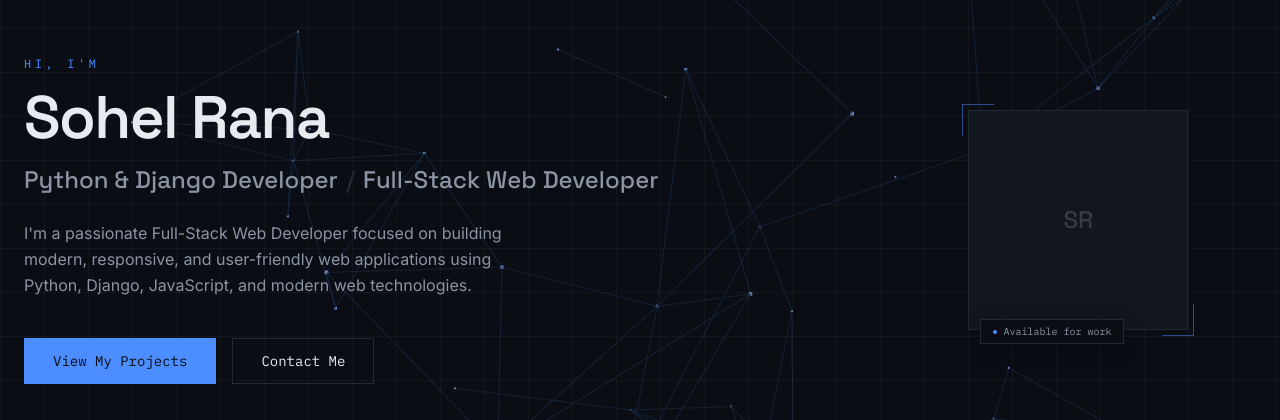
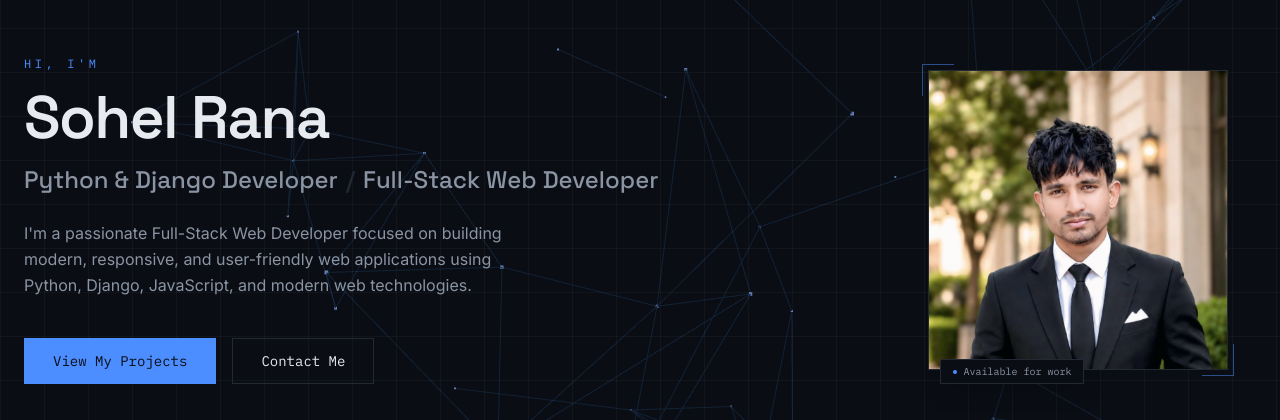
Before and after one commit to Kz-Himel/sohel-portfolio, a React (Vite) app: page / in a window 1280 px wide. Shown: the part 148-568 px from the top of the page. Built offline with nearby package versions, Linux system fonts and the light colour scheme; no server answers.

Commit message:
Added: Some changes in ui

```diff
--- a/src/components/Hero.jsx
+++ b/src/components/Hero.jsx
@@ -45,7 +45,7 @@ export default function Hero() {
 
         {/* ---- Image side ---- */}
         <div className="order-1 md:order-2 animate-fade-up [animation-delay:120ms]">
-          <div className="relative mx-auto aspect-square w-28 sm:w-36 md:w-full md:max-w-[190px] lg:max-w-[220px]">
+          <div className="relative mx-auto aspect-square w-40 sm:w-52 md:w-full md:max-w-[260px] lg:max-w-[300px]">
             {/* accent corner frame — signature detail, echoes the card corner dots */}
             <div className="pointer-events-none absolute -left-1.5 -top-1.5 h-6 w-6 border-l border-t border-accent/50 sm:h-8 sm:w-8" />
             <div className="pointer-events-none absolute -bottom-1.5 -right-1.5 h-6 w-6 border-b border-r border-accent/50 sm:h-8 sm:w-8" />
--- a/src/data/siteData.js
+++ b/src/data/siteData.js
@@ -1,7 +1,4 @@
-// ------------------------------------------------------------------
-// All editable content lives here. Change name, links, projects, etc.
-// in one place instead of hunting through components.
-// ------------------------------------------------------------------
+import heroImage from "../assets/profile.png";
 
 export const profile = {
   name: "Sohel Rana",
@@ -15,7 +12,8 @@ export const profile = {
     "I work with Python, Django, HTML, CSS, JavaScript, MySQL, PostgreSQL, Git, and GitHub.",
     "I enjoy turning ideas into real-world applications, solving problems through clean and efficient code, and continuously learning new technologies to improve my development skills.",
   ],
-  profileImage: null, // set to an image path/URL to show a real photo
+  profileImage: heroImage,
+  heroImage: heroImage,
   social: {
     facebook: "YOUR_FACEBOOK_URL",
     linkedin: "YOUR_LINKEDIN_URL",
```
Also changed, not shown: src/assets/profile.png (added).
